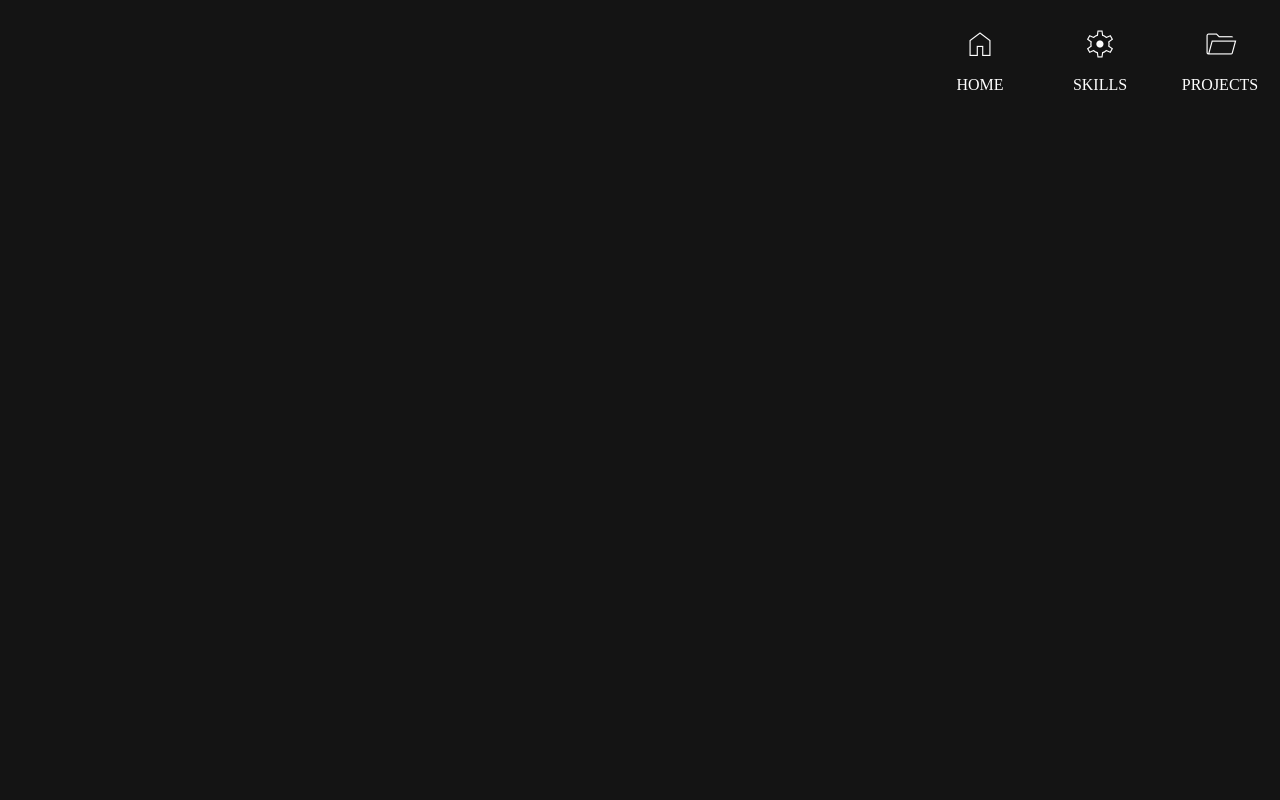
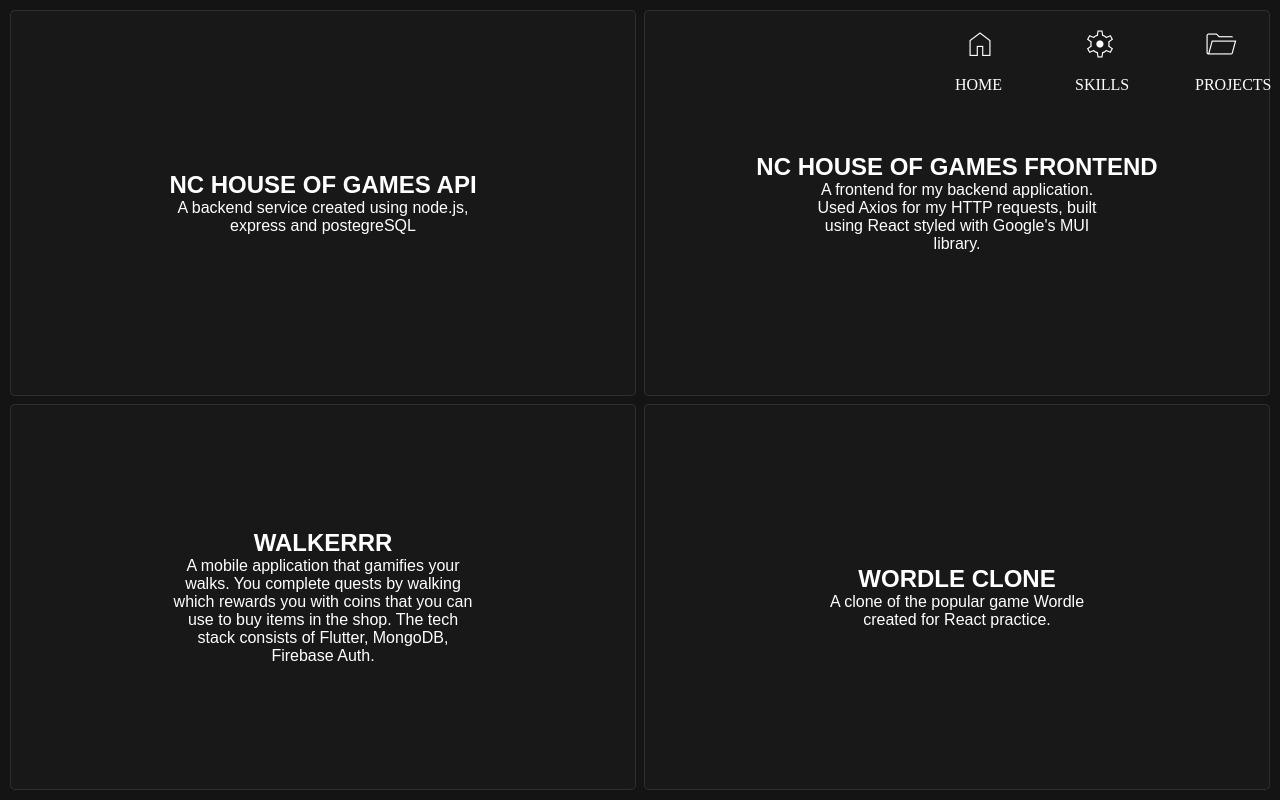
Before and after one commit to 26june/portfolio-website, a React (Create React App) app: page /projects in a window 1280 px wide. Built offline with nearby package versions, Linux system fonts and the light colour scheme.

Commit message:
update projects page

```diff
--- a/src/Components/Projects.jsx
+++ b/src/Components/Projects.jsx
@@ -5,7 +5,52 @@
 export default function Projects() {
   return (
     <div className="Projects">
-      <Navbar></Navbar>
+      <Navbar currentPage={"projects"}></Navbar>
+
+      <div className="projects-list">
+        <a
+          href="https://github.com/26june/nc-games-project"
+          className="single-project"
+          target={"blank"}
+        >
+          <h2>NC HOUSE OF GAMES API</h2>
+          <p>
+            A backend service created using node.js, express and postegreSQL
+          </p>
+        </a>
+        <a
+          href="https://github.com/26june/nc-games-project-frontend"
+          className="single-project"
+          target={"blank"}
+        >
+          <h2>NC HOUSE OF GAMES FRONTEND</h2>
+          <p>
+            A frontend for my backend application. Used Axios for my HTTP
+            requests, built using React styled with Google's MUI library.
+          </p>
+        </a>
+        <a
+          href="https://github.com/26june/walkerrr"
+          className="single-project"
+          target={"blank"}
+        >
+          <h2>WALKERRR</h2>
+          <p>
+            A mobile application that gamifies your walks. You complete quests
+            by walking which rewards you with coins that you can use to buy
+            items in the shop. The tech stack consists of Flutter, MongoDB,
+            Firebase Auth.
+          </p>
+        </a>
+        <a
+          href="https://github.com/26june/test-wordleV2"
+          className="single-project"
+          target={"blank"}
+        >
+          <h2>WORDLE CLONE</h2>
+          <p>A clone of the popular game Wordle created for React practice.</p>
+        </a>
+      </div>
     </div>
   );
 }
--- a/src/Styles/Projects.css
+++ b/src/Styles/Projects.css
@@ -5,5 +5,120 @@
 .Projects {
   color: white;
   height: 100vh;
+  width: 100vw;
   background-color: var(--bg-color);
+  margin: 0px;
+  padding: 10px;
 }
+
+.projects-list {
+  display: flex;
+  flex-direction: row;
+  flex-wrap: wrap;
+  gap: 8px;
+  height: 100%;
+  width: 100%;
+  overflow-y: auto;
+  justify-content: center;
+}
+
+.single-project {
+  height: calc(50% - 4px);
+  width: calc(50% - 4px);
+  padding: 10px;
+  background-color: rgba(255, 255, 255, 0.02);
+  border: 1px solid rgba(255, 255, 255, 0.1);
+  border-radius: 10px;
+  display: flex;
+  flex-direction: column;
+  justify-content: center;
+  align-items: center;
+  text-align: center;
+  aspect-ratio: 1/1;
+}
+
+.Projects p {
+  width: 50%;
+}
+
+@media screen and (max-width: 480px) {
+  .single-project {
+    width: calc(100% - 4px);
+  }
+}
+
+.projects-list a {
+  position: relative;
+  overflow: hidden;
+  transition: all 200ms ease-in;
+  border-radius: 5px;
+  font-family: arial;
+  text-decoration: none;
+}
+
+.projects-list a:before,
+.projects-list a:after {
+  display: block;
+  width: 100%;
+  content: "";
+  box-sizing: border-box;
+  position: absolute;
+  height: 0px;
+  border-radius: 5px;
+}
+.projects-list a:before {
+  border-top: 1px solid #ff6f61;
+  border-right: 1px solid #ff6f61;
+  left: -100%;
+  top: 0;
+  height: 0px;
+}
+.projects-list a:after {
+  border-bottom: 1px solid #ff6f61;
+  border-left: 1px solid #ff6f61;
+  left: 100%;
+  bottom: 0;
+  height: 0px;
+}
+
+@keyframes left-up {
+  0% {
+    left: 100%;
+    height: 0;
+  }
+  50% {
+    left: 0;
+    height: 0;
+  }
+  100% {
+    height: 100%;
+    left: 0;
+  }
+}
+@keyframes right-dn {
+  0% {
+    left: -100%;
+    height: 0;
+  }
+  50% {
+    left: 0;
+    height: 0;
+  }
+  100% {
+    height: 100%;
+    left: 0;
+  }
+}
+a:hover:after,
+a:hover:before {
+  animation-duration: 900ms;
+  animation-iteration-count: 1;
+  animation-timing-function: ease-in-out;
+  animation-fill-mode: forwards;
+}
+a:hover:after {
+  animation-name: left-up;
+}
+a:hover:before {
+  animation-name: right-dn;
+}
```
